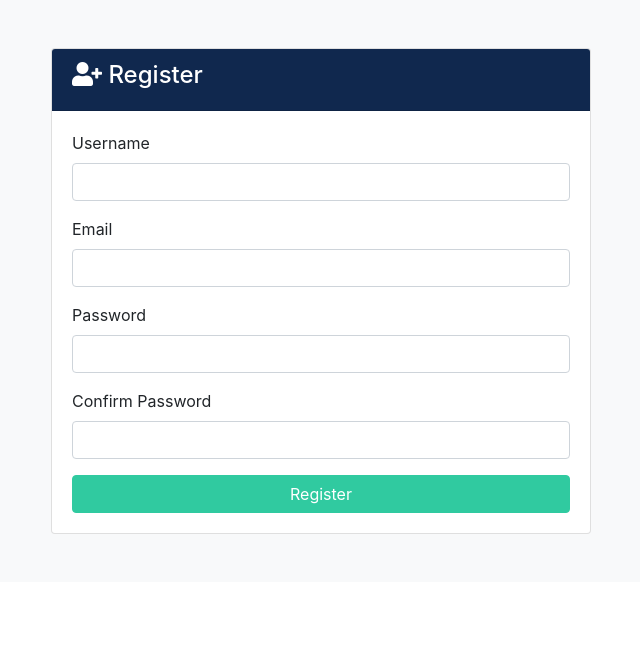
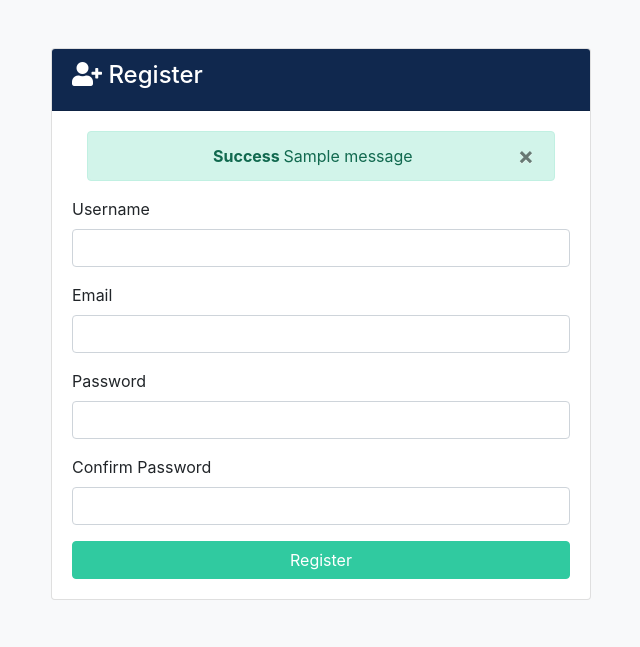
Before and after one commit to frabraga/sportsbet, a Django app: page /accounts/register in a window 1280 px wide. Shown: the part 128-775 px from the top of the page, without its empty margins (319-959 px from the left). Run offline with Django 3.2, Linux system fonts and the light colour scheme; tables that the repository leaves empty hold one stand-in row (values such as "Sample post"); one stand-in notice (Sample message) is shown; some libraries are stand-ins or nearby versions.

Commit message:
Add alert messages

```diff
--- a/accounts/views.py
+++ b/accounts/views.py
@@ -1,7 +1,11 @@
 from django.shortcuts import render, redirect
+from django.contrib import messages
 
 
 def login(request):
+    if request.method == 'POST':
+        messages.error(request, 'testing error message')
+        return redirect('register')
     return render(request, 'accounts/login.html')
 
 
@@ -10,4 +14,8 @@ def logout(request):
 
 
 def register(request):
-    return render(request, 'accounts/register.html')
+    if request.method == 'POST':
+        messages.error(request, 'testing error message')
+        return redirect('register')
+    else:
+        return render(request, 'accounts/register.html')
--- a/bets/settings.py
+++ b/bets/settings.py
@@ -128,3 +128,9 @@ STATIC_URL = '/static/'
 STATICFILES_DIRS = [
     os.path.join(BASE_DIR, 'bets/static')
 ]
+
+# Messages
+from django.contrib.messages import constants as messages
+MESSAGE_TAGS = {
+    messages.ERROR: 'danger',
+}
--- a/bets_manager/urls.py
+++ b/bets_manager/urls.py
@@ -4,5 +4,5 @@ from bets_manager import views
 
 urlpatterns = [
     path('', views.index, name='index'),
-    path('/about', views.index, name='about'),
+    path('about', views.index, name='about'),
 ]
--- a/templates/accounts/login.html
+++ b/templates/accounts/login.html
@@ -11,6 +11,8 @@
                 <i class="fas fa-sign-in-alt"></i> Login</h4>
             </div>
             <div class="card-body">
+                <!-- Alerts -->
+                {% include 'partials/_alerts.html' %}
               <form action="{% url 'login' %}" method="POST">
                   {% csrf_token %}
                 <div class="form-group">
--- a/templates/accounts/register.html
+++ b/templates/accounts/register.html
@@ -11,6 +11,8 @@
                 <i class="fas fa-user-plus"></i> Register</h4>
             </div>
             <div class="card-body">
+                <!-- Alerts -->
+                {% include 'partials/_alerts.html' %}
                 <form action="{% url 'register' %}" method="POST">
                     {% csrf_token %}
                 <div class="form-group">
--- /dev/null
+++ b/templates/partials/_alerts.html
@@ -0,0 +1,19 @@
+{% if messages %}
+    {% for message in messages %}
+        <div id="message" class="container">
+            <div class="alert alert-{{ message.tags }} alert-dismissable text-center" role="alert">
+                <button type="button" class="close" data-dismiss="alert">
+                    <span aria-hidden="true">&times;</span>
+                </button>
+                <strong>
+                    {% if message.level == DEFAULT_MESSAGE_LEVELS.ERROR %}
+                        Error:
+                    {% else %}
+                        {{ message.tags|title }}
+                    {% endif %}
+                </strong>
+                {{ message }}
+            </div>
+        </div>
+    {% endfor %}
+{% endif %}
```
